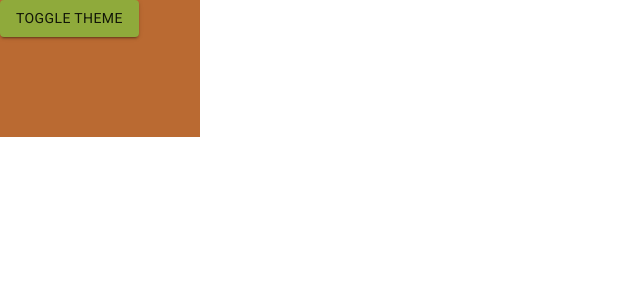
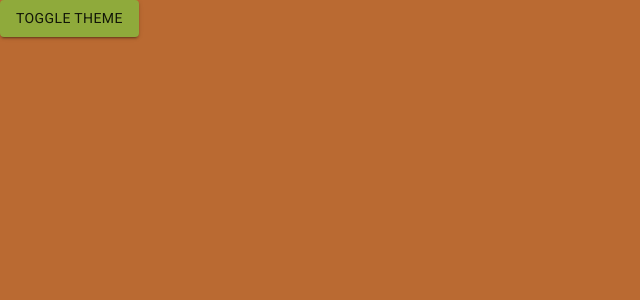
Before and after one commit to ASteinheiser/vengeless.com-2020, a Next.js app: page / in a window 1280 px wide. Shown: the top 300 px of the page, without its empty margins (0-640 px from the left). Built offline with nearby package versions, Linux system fonts and the light colour scheme.

Commit message:
fullscreen the html, body, and next div

```diff
--- a/pages/index.js
+++ b/pages/index.js
@@ -5,12 +5,10 @@ export default function Home({ toggleTheme }) {
   const theme = useTheme();
 
   return (
-    <div className='flex' style={{ backgroundColor: theme.palette.secondary.main }}>
+    <div className='fill' style={{ backgroundColor: theme.palette.secondary.main }}>
       <Button variant="contained" color="primary" onClick={toggleTheme}>
         Toggle Theme
       </Button>
-
-      <div style={{ height: '100px', width: '200px' }} />
     </div>
   )
 }
--- a/styles/globals.css
+++ b/styles/globals.css
@@ -1,10 +1,17 @@
 html,
 body {
   display: flex;
+  height: 100%;
+  width: 100%;
   padding: 0;
   margin: 0;
   font-family: -apple-system, BlinkMacSystemFont, Segoe UI, Roboto, Oxygen,
     Ubuntu, Cantarell, Fira Sans, Droid Sans, Helvetica Neue, sans-serif;
+}
+
+div#__next {
+  height: 100%;
+  width: 100%;
 }
 
 a {
--- a/styles/layout.css
+++ b/styles/layout.css
@@ -1,3 +1,8 @@
 .flex {
   flex: 1;
 }
+
+.fill {
+  height: 100%;
+  width: 100%;
+}
```
